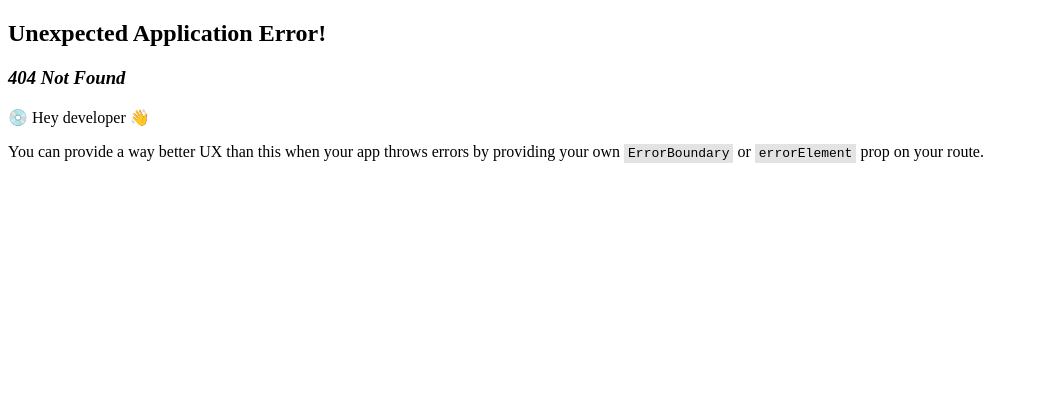
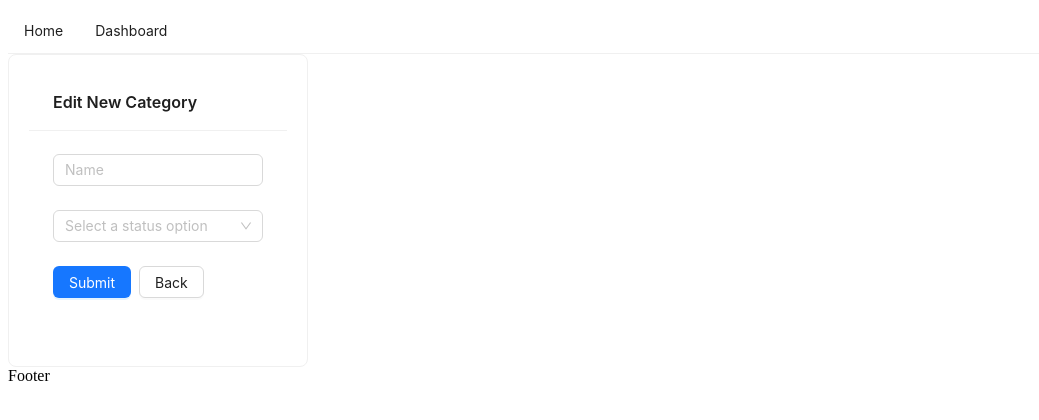
Before and after one commit to RevoU-FSSE-2/week-13-mnajmytsss, a React (Vite) app: page /edit-item/1 in a window 1280 px wide. Before the commit this address had no page. Shown: the top 420 px of the page, without its empty margins (0-1039 px from the left). Built offline with nearby package versions, Linux system fonts and the light colour scheme.

Commit message:
4th commit

```diff
--- a/src/containers/AddItem/index.tsx
+++ b/src/containers/AddItem/index.tsx
@@ -13,7 +13,7 @@ interface AddPage {
 
 const initialValues = {
   name: '',
-  status:'',
+  status: '',
 };
 
 const validationSchema = yup.object().shape({
@@ -33,8 +33,8 @@ const AddForm : React.FC = () => {
       await axios.post(
         'https://mock-api.arikmpt.com/api/category/create',
         {
-          name: values.name,
-          is_active: values.is_active,
+          name: values?.name,
+          is_active: values?.is_active,
         },
         {
           headers: {
@@ -81,7 +81,7 @@ const AddForm : React.FC = () => {
             <Button type="primary" htmlType="submit">
               SUBMIT
             </Button>
-            <Button href="/table" htmlType="button">BACK</Button>
+            <Button href="/dashboard" htmlType="button">BACK</Button>
           </Space>
         </Form.Item>
       </Form>
--- a/src/containers/Dashboard/index.tsx
+++ b/src/containers/Dashboard/index.tsx
@@ -1,4 +1,4 @@
-import React from 'react';
+import React, { useEffect, useState } from 'react';
 import { Form, Button, Space, Table, Card } from 'antd';
 import { useFetchData } from '../../components/hooks'
 import { useNavigate } from 'react-router-dom';
@@ -12,16 +12,43 @@ interface DataType {
   is_active: boolean;
 }
 
+interface DataProfile {
+  name?: string;
+}
+
 const Dashboard: React.FC = () => {
   const navigate = useNavigate();
   const validate = localStorage.getItem('token');
-  const { data } = useFetchData<DataType[]>({
-    url: 'https://mock-api.arikmpt.com/api/category',
+
+  if (!validate) {
+    navigate('/')
+  }
+
+  const [dataList, setData] = useState<DataType[]>([]);
+
+  const { data } = useFetchData<DataProfile>({
+    url: 'https://mock-api.arikmpt.com/api/user/profile',
     method: 'GET',
     headers: {
       Authorization: `Bearer ${validate}`,
     },
   });
+
+  useEffect(() => {
+    fetchData();
+    // eslint-disable-next-line react-hooks/exhaustive-deps
+  }, []);
+
+  const fetchData = () => {
+    axios.get('https://mock-api.arikmpt.com/api/category',
+      { headers: { Authorization: `Bearer ${validate}` } })
+      .then((response) => {
+        console.log('Get successful', response.data.data);
+        setData(response.data.data);
+      }).catch((error) => {
+        console.log(error);
+      });
+  }
 
   const handleDelete = (id: string) => {
     axios.delete(`https://mock-api.arikmpt.com/api/category/${id}`, {
@@ -29,23 +56,12 @@ const Dashboard: React.FC = () => {
     })
       .then((response) => {
         console.log('Delete successful', response.data);
-        navigate(0)
-        const Toast = Swal.mixin({
-          toast: true,
-          position: 'top-end',
-          showConfirmButton: false,
-          timer: 1000,
-          timerProgressBar: true,
-          didOpen: (toast) => {
-            toast.addEventListener('mouseenter', Swal.stopTimer)
-            toast.addEventListener('mouseleave', Swal.resumeTimer)
-          }
-        })
-
-        Toast.fire({
+        Swal.fire({
           icon: 'success',
-          title: 'Item Successfully deleted!'
-        })
+          title: 'Delete Successful',
+          text: 'You have successfully deleted the category.',
+        });
+        fetchData();
       })
       .catch((error) => {
         console.log(error);
@@ -99,7 +115,7 @@ const Dashboard: React.FC = () => {
   const handleLogout = () => {
     Swal.fire({
       title: 'Do you really want to Logout ?',
-      width: 400,
+      width: 600,
       padding: '3em',
       color: '#716add',
       showCancelButton: true,
@@ -108,30 +124,32 @@ const Dashboard: React.FC = () => {
       if (result.isConfirmed) {
         Swal.fire({
           title: 'See you again !',
-          width: 400,
+          width: 600,
           padding: '3em',
           color: '#716add',
         })
-        navigate('/')
+        window.location.replace('/')
         localStorage.removeItem('token');
       }
     })
   }
 
   return (
-    <Card title="LIST OF CATEGORY" style={{ padding: '20px' }}>
+    <Card title="DASHBOARD CATEGORY" style={{ padding: '20px' }}>
       <Form.Item>
         <Button type="primary" className="login-link" onClick={() => { navigate('/add-item') }} style={{ marginRight: '550px' }}>Add New Category</Button>
         <Button type="primary" className="login-link" onClick={handleLogout}>Logout</Button>
       </Form.Item>
-
-      {data ? (
+      <div>
+        name: {data?.name}
+      </div>
+      {dataList ? (
         <Table
+          dataSource={dataList}
           columns={columns}
-          dataSource={data}
           pagination={{
             pageSize: 5,
-            total: data.length
+            total: dataList.length
           }}
           style={{ width: '800px' }}
         />
@@ -142,4 +160,5 @@ const Dashboard: React.FC = () => {
   );
 };
 
+
 export default Dashboard;
--- a/src/containers/EditItem/index.tsx
+++ b/src/containers/EditItem/index.tsx
@@ -1,35 +1,80 @@
-import { Button, Form, Input, Select, Card, Space } from "antd";
+import React from 'react';
+import { Button, Form, Input, Select, Card, Space } from 'antd';
+import { useNavigate, useParams } from 'react-router-dom';
+import Swal from 'sweetalert2';
+import axios from 'axios'
 
 const { Option } = Select;
 
-const EditItem = () => {
+interface EditPage {
+  id: string,
+  name: string,
+  is_active: boolean
+}
 
+const EditItem: React.FC = () => {
 
-  const onFinish = (values: unknown) => {
+const { id } = useParams<{ id: string }>();
+  const navigate = useNavigate();
+  const validate = localStorage.getItem('token');
+
+  const onFinish = (values: EditPage) => {
     console.log(values);
+
+    axios.put(`https://mock-api.arikmpt.com/api/category/update`, {
+      id: id,
+          name: values?.name,
+          is_active: values?.is_active,
+
+        }, { headers: { Authorization: `Bearer ${validate}` } })
+      .then((response) => {
+        console.log('Update successful', response.data);
+        Swal.fire({
+          icon: 'success',
+          title: 'Update Successful',
+          text: 'You have successfully updated the item!',
+        }).then((result) => {
+          if (result.isConfirmed) {
+            window.location.replace('/dashboard');
+    }
+});
+      }).catch((error) => {
+        console.log(error);
+        Swal.fire({
+          icon: 'error',
+          title: 'Update Failed',
+          text: 'An error occurred during update. Please try again.',
+        });
+      });
   };
 
   return (
-    <Card title="Edit Category">
-      <Form name="control-ref" onFinish={onFinish} style={{ width: 200 }}>
-        <Form.Item name="name">
-          <Input placeholder="Name" />
+    <Card title="Edit New Category" style={{ width: '300px', padding: '20px' }}>
+      <Form
+        name="add-item-form"
+        onFinish={onFinish}
+        style={{ maxWidth: 600 }}
+      >
+      <Form.Item name="name" rules={[{ required: true }]}>
+          <Input
+            placeholder='Name'
+            allowClear />
         </Form.Item>
-        <Form.Item name="status">
+
+        <Form.Item name="is_active" rules={[{ required: true }]}>
           <Select
-            placeholder="Select a option and change input text below"
+            placeholder="Select a status option"
             allowClear
           >
-            <Option value="active">Active</Option>
-            <Option value="deactive">Deactive</Option>
+            <Option value="true">Active</Option>
+            <Option value="false">Deactive</Option>
           </Select>
         </Form.Item>
+
         <Form.Item>
           <Space>
-            <Button type="primary" htmlType="submit">
-              SUBMIT
-            </Button>
-            <Button href="/dashboard" htmlType="button">BACK</Button>
+            <Button type="primary" htmlType="submit">Submit</Button>
+            <Button htmlType="button" onClick={() => { navigate('/dashboard') }}>Back</Button>
           </Space>
         </Form.Item>
       </Form>
```
Also changed, not shown: src/App.tsx (+1 -15 lines), src/components/hooks/useFetchData.ts (indentation only).
